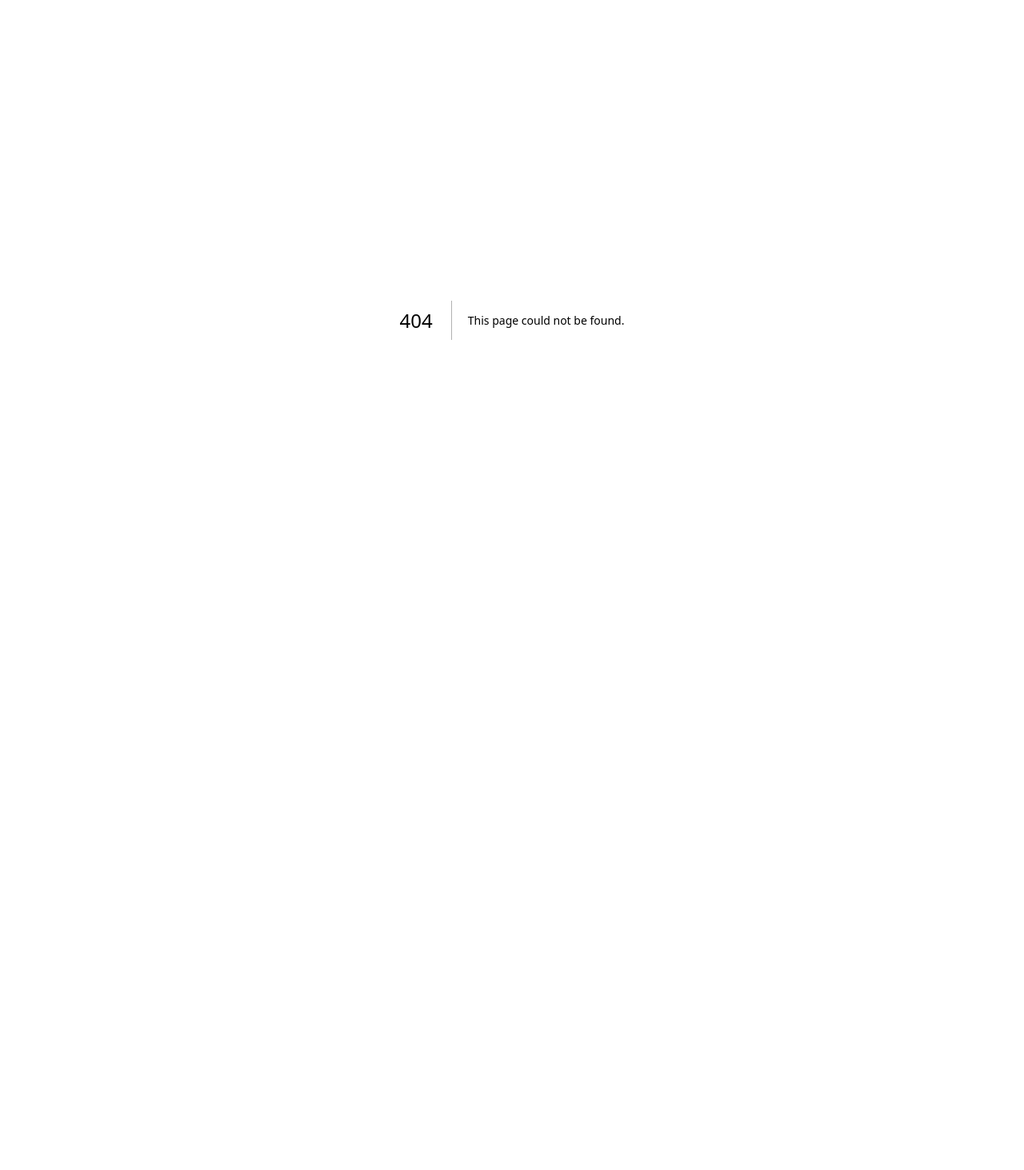
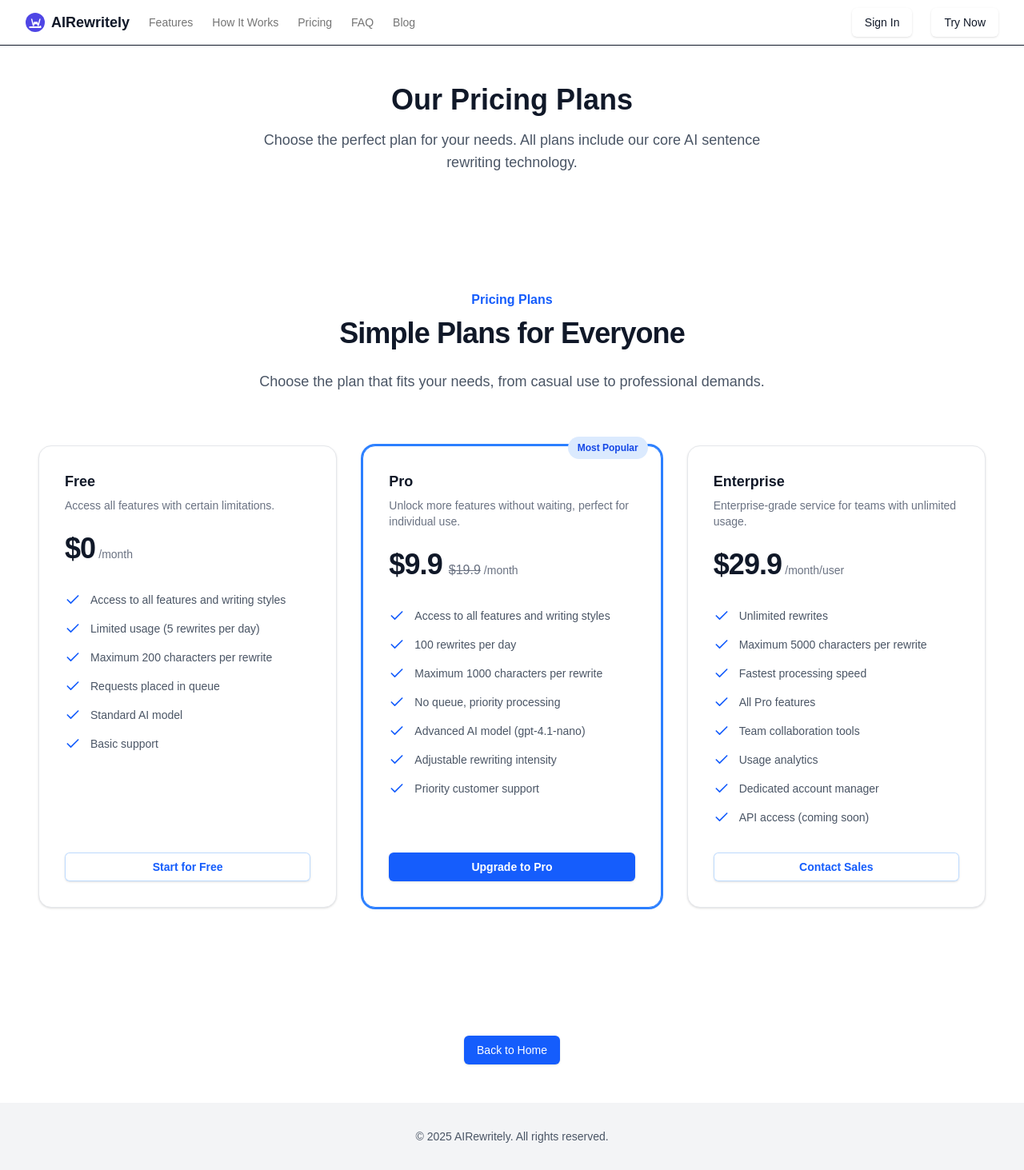
Before and after one commit to yeyz66/airewritely, a Next.js app: page /pricing in a window 1280 px wide. Before the commit this address had no page. Shown: the whole page at 80% size. Before the commit the page ends 800 px from the top, so only its background shows below. Built offline with nearby package versions, Linux system fonts and the light colour scheme; no server answers.

Commit message:
修改价格方案

```diff
--- a/app/page.tsx
+++ b/app/page.tsx
@@ -6,7 +6,6 @@ import Hero from '../components/Hero'; // Import the real Hero component
 import Features from '../components/Features'; // Import the real Features component
 import HowItWorks from '../components/HowItWorks'; // Import the real HowItWorks component
 import Testimonials from '../components/Testimonials'; // Import the real Testimonials component
-import Pricing from '../components/Pricing'; // Import the real Pricing component
 import FAQ from '../components/FAQ'; // Import the real FAQ component
 import SchemaOrg from '../components/SchemaOrg';
 
@@ -304,11 +303,19 @@ export default function Home() {
           </div>
         </section>
 
-        <Features />
-        <HowItWorks />
+        <div id="features">
+          <Features />
+        </div>
+
+        <div id="how-it-works">
+          <HowItWorks />
+        </div>
+
+        <div id="faq">
+          <FAQ />
+        </div>
+
         <Testimonials />
-        <Pricing />
-        <FAQ />
       </main>
 
       <Footer />
--- /dev/null
+++ b/app/pricing/layout.tsx
@@ -0,0 +1,15 @@
+import type { Metadata } from "next";
+
+export const metadata: Metadata = {
+  title: "Pricing Plans | AIRewritely - AI Sentence Rewriter Tool",
+  description: "Explore our AI sentence rewriting pricing plans. Choose from Free, Pro, and Enterprise options to enhance your writing efficiency.",
+  keywords: "pricing plans, ai sentence rewriter pricing, sentence rewriter subscription, ai rewriter plans",
+};
+
+export default function PricingLayout({
+  children,
+}: Readonly<{
+  children: React.ReactNode;
+}>) {
+  return children;
+}
--- /dev/null
+++ b/app/pricing/page.tsx
@@ -0,0 +1,42 @@
+'use client';
+
+import React from 'react';
+import Header from '../../components/Header';
+import Pricing from '../../components/Pricing';
+import Link from 'next/link';
+
+export default function PricingPage() {
+  return (
+    <div className="flex flex-col min-h-screen bg-white dark:bg-black text-gray-900 dark:text-gray-100">
+      <Header />
+
+      <main className="flex-grow">
+        <div className="container mx-auto px-4 py-8 md:py-12">
+          <div className="text-center mb-8">
+            <h1 className="text-3xl md:text-4xl font-bold mb-4">Our Pricing Plans</h1>
+            <p className="text-lg text-gray-600 dark:text-gray-300 max-w-2xl mx-auto">
+              Choose the perfect plan for your needs. All plans include our core AI sentence rewriting technology.
+            </p>
+          </div>
+
+          <Pricing />
+
+          <div className="text-center mt-12">
+            <Link
+              href="/"
+              className="inline-flex items-center justify-center rounded-md bg-blue-600 px-4 py-2 text-sm font-medium text-white shadow-sm hover:bg-blue-500 focus:outline-none focus:ring-2 focus:ring-blue-500 focus:ring-offset-2"
+            >
+              Back to Home
+            </Link>
+          </div>
+        </div>
+      </main>
+
+      <footer className="py-8 bg-gray-100 dark:bg-gray-800">
+        <div className="container mx-auto px-4 text-center text-sm text-gray-600 dark:text-gray-400">
+          <p>© {new Date().getFullYear()} AIRewritely. All rights reserved.</p>
+        </div>
+      </footer>
+    </div>
+  );
+}
--- a/components/Header.tsx
+++ b/components/Header.tsx
@@ -20,10 +20,10 @@ const Header: React.FC = () => {
           <span className="font-bold text-lg">AIRewritely</span>
         </Link>
         <nav className="hidden flex-1 items-center space-x-6 text-sm font-medium md:flex">
-          <Link href="#features" className="text-foreground/60 transition-colors hover:text-foreground/80">Features</Link>
-          <Link href="#how-it-works" className="text-foreground/60 transition-colors hover:text-foreground/80">How It Works</Link>
-          <Link href="#pricing" className="text-foreground/60 transition-colors hover:text-foreground/80">Pricing</Link>
-          <Link href="#faq" className="text-foreground/60 transition-colors hover:text-foreground/80">FAQ</Link>
+          <Link href="/#features" className="text-foreground/60 transition-colors hover:text-foreground/80">Features</Link>
+          <Link href="/#how-it-works" className="text-foreground/60 transition-colors hover:text-foreground/80">How It Works</Link>
+          <Link href="/pricing" className="text-foreground/60 transition-colors hover:text-foreground/80">Pricing</Link>
+          <Link href="/#faq" className="text-foreground/60 transition-colors hover:text-foreground/80">FAQ</Link>
           <Link href="/blog" className="text-foreground/60 transition-colors hover:text-foreground/80">Blog</Link>
         </nav>
         <div className="flex flex-1 items-center justify-end space-x-4">
--- a/components/Pricing.tsx
+++ b/components/Pricing.tsx
@@ -1,10 +1,12 @@
 import React from 'react';
 import Link from 'next/link';
 import { Check } from 'lucide-react';
+import { usePathname } from 'next/navigation';
 
 interface PricingTierProps {
   name: string;
   price: string;
+  originalPrice?: string;
   frequency: string;
   description: string;
   features: string[];
@@ -16,6 +18,7 @@ interface PricingTierProps {
 const PricingTier: React.FC<PricingTierProps> = ({
   name,
   price,
+  originalPrice,
   frequency,
   description,
   features,
@@ -37,6 +40,9 @@ const PricingTier: React.FC<PricingTierProps> = ({
     <p className="mt-2 text-sm text-gray-500 dark:text-gray-400">{description}</p>
     <div className="mt-6">
       <span className="text-4xl font-bold tracking-tight text-gray-900 dark:text-white">{price}</span>
+      {originalPrice && (
+        <span className="ml-2 text-base font-medium text-gray-500 dark:text-gray-400 line-through">{originalPrice}</span>
+      )}
       <span className="ml-1 text-sm font-medium text-gray-500 dark:text-gray-400">{frequency}</span>
     </div>
     <ul role="list" className="mt-8 space-y-3 text-sm leading-6 text-gray-600 dark:text-gray-400 flex-grow">
@@ -60,51 +66,62 @@ const PricingTier: React.FC<PricingTierProps> = ({
 );
 
 const Pricing: React.FC = () => {
+  const pathname = usePathname();
+  const isOnPricingPage = pathname === '/pricing';
+
   const tiers = [
     {
       name: 'Free',
       price: '$0',
       frequency: '/month',
-      description: 'Get started with essential rewriting features.',
+      description: 'Access all features with certain limitations.',
       features: [
-        '5 Rewrites per day',
-        '2 Writing styles (Casual, Professional)',
+        'Access to all features and writing styles',
+        'Limited usage (5 rewrites per day)',
+        'Maximum 200 characters per rewrite',
+        'Requests placed in queue',
         'Standard AI model',
         'Basic support',
       ],
       cta: 'Start for Free',
-      href: '#rewriter',
+      href: isOnPricingPage ? '/' : '/#rewriter',
     },
     {
       name: 'Pro',
-      price: '$10',
+      price: '$9.9',
+      originalPrice: '$19.9',
       frequency: '/month',
-      description: 'Unlock more power for frequent users and professionals.',
+      description: 'Unlock more features without waiting, perfect for individual use.',
       features: [
-        '100 Rewrites per day',
-        'All 5 Writing styles',
-        'Adjustable intensity control',
+        'Access to all features and writing styles',
+        '100 rewrites per day',
+        'Maximum 1000 characters per rewrite',
+        'No queue, priority processing',
         'Advanced AI model (gpt-4.1-nano)',
-        'Priority support',
+        'Adjustable rewriting intensity',
+        'Priority customer support',
       ],
-      cta: 'Get Started',
+      cta: 'Upgrade to Pro',
       mostPopular: true,
-      href: '#', // Placeholder link for signup/upgrade
+      href: '#', // Placeholder for upgrade link
     },
     {
-      name: 'Team',
-      price: '$25',
+      name: 'Enterprise',
+      price: '$29.9',
       frequency: '/month/user',
-      description: 'Collaborative features for teams and businesses.',
+      description: 'Enterprise-grade service for teams with unlimited usage.',
       features: [
-        'Unlimited Rewrites',
+        'Unlimited rewrites',
+        'Maximum 5000 characters per rewrite',
+        'Fastest processing speed',
         'All Pro features',
-        'Team collaboration tools (coming soon)',
+        'Team collaboration tools',
         'Usage analytics',
         'Dedicated account manager',
+        'API access (coming soon)',
       ],
       cta: 'Contact Sales',
-      href: '#', // Placeholder link for contact
+      href: '#', // Placeholder for contact link
     },
   ];
 
@@ -112,12 +129,12 @@ const Pricing: React.FC = () => {
     <section id="pricing" className="relative isolate bg-white dark:bg-black py-20 sm:py-28">
       <div className="container mx-auto px-4 md:px-8">
         <div className="mx-auto max-w-2xl text-center mb-12 sm:mb-16">
-          <h2 className="text-base font-semibold leading-7 text-blue-600 dark:text-blue-400">Pricing</h2>
+          <h2 className="text-base font-semibold leading-7 text-blue-600 dark:text-blue-400">Pricing Plans</h2>
           <p className="mt-2 text-3xl font-bold tracking-tight text-gray-900 dark:text-white sm:text-4xl">
             Simple Plans for Everyone
           </p>
           <p className="mt-6 text-lg leading-8 text-gray-600 dark:text-gray-300">
-            Choose the plan that fits your needs, from occasional use to professional demands.
+            Choose the plan that fits your needs, from casual use to professional demands.
           </p>
         </div>
         <div className="mx-auto grid max-w-md grid-cols-1 gap-8 lg:max-w-none lg:grid-cols-3">
```
